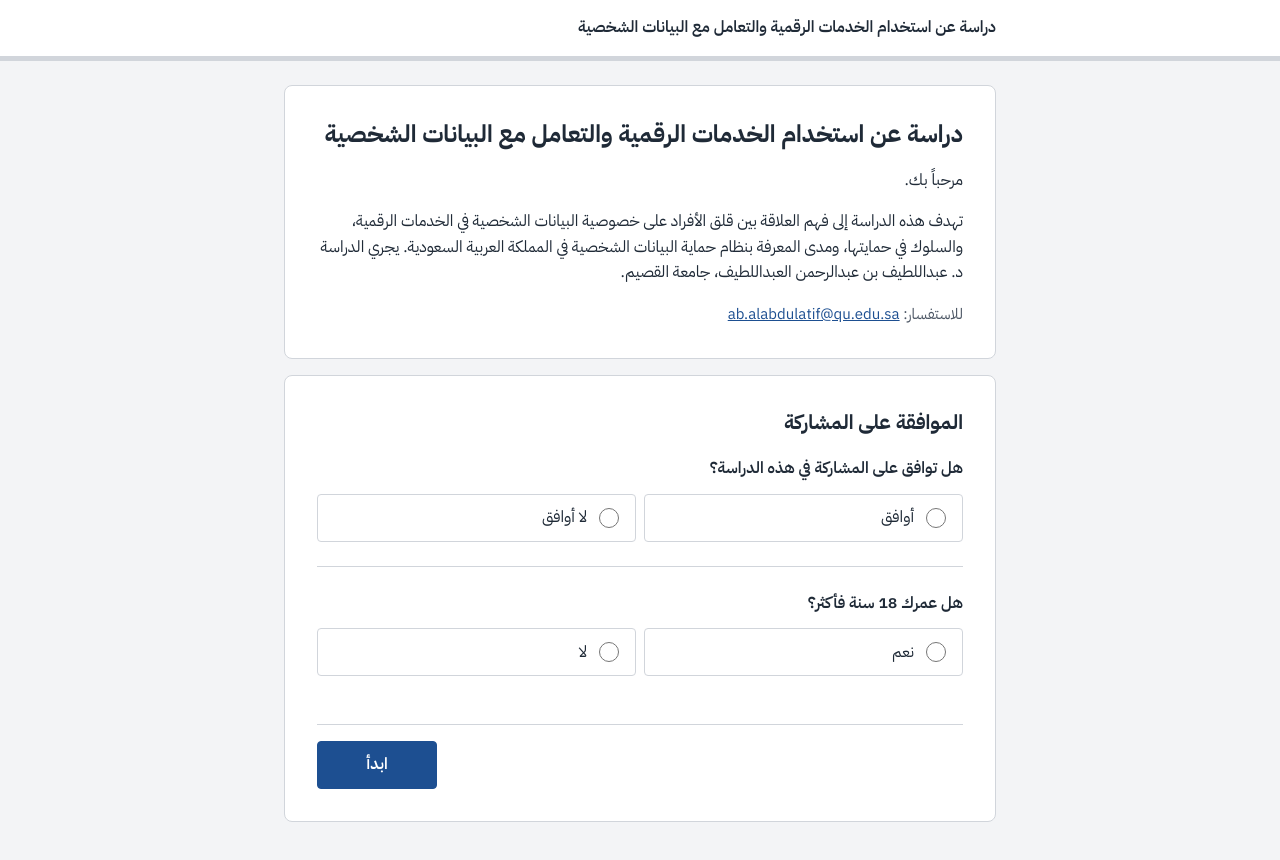
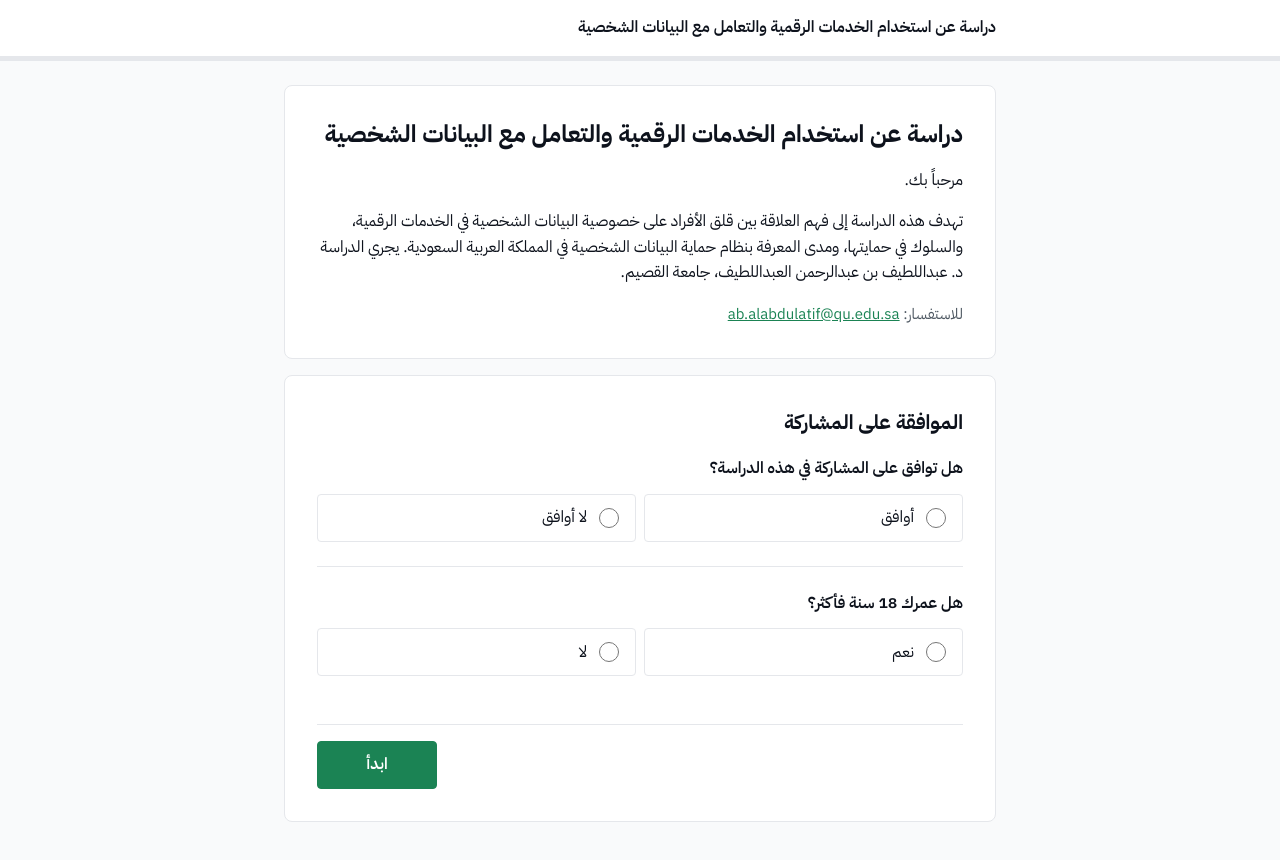
Before and after one commit to AbdulatifAlabdulatif/survey, a plain HTML site: page index.html in a window 1280 px wide. Drawn offline with Linux system fonts and the light colour scheme.

Commit message:
Use Platforms Code color tokens (SA green, neutral scale)
Co-Authored-By: Claude Opus 5.5 <noreply@anthropic.com>
Claude-Session: https://claude.ai/code/session_01UR98wBVf1ohN3f2s46u1aC

```diff
--- a/index.html
+++ b/index.html
@@ -25,17 +25,19 @@
     src: url("fonts/ibm-plex-sans-arabic-latin-700-normal.woff2") format("woff2");
     unicode-range: U+0000-00FF, U+0131, U+0152-0153, U+02BB-02BC, U+02C6, U+02DA, U+02DC, U+2000-206F, U+20AC, U+2122, U+2212, U+FEFF, U+FFFD; }
   :root {
-    --primary: #1d4f91; --primary-hover: #173f74; --primary-tint: #e8eef7; --on-primary: #ffffff;
-    --text: #1f2a37; --text-2: #4b5563; --border: #d1d5db; --border-strong: #9ca3af;
-    --bg: #f3f4f6; --surface: #ffffff; --dialog: #f5f7fb; --error: #b42318; --error-tint: #fef3f2;
+    /* DGA Platforms Code tokens: SA green 600 = primary, neutral (gray) scale, radius 4/8 */
+    --primary: #1b8354; --primary-hover: #166a45; --primary-tint: #f3fcf6; --on-primary: #ffffff;
+    --text: #0d121c; --text-2: #4d5761; --border: #e5e7eb; --border-strong: #9da4ae;
+    --bg: #f9fafb; --surface: #ffffff; --dialog: #f3f4f6; --error: #d92d20; --error-tint: #fef3f2;
     --r-sm: 4px; --r-md: 8px;
     --font: "IBM Plex Sans Arabic", "Segoe UI", Tahoma, sans-serif;
   }
   @media (prefers-color-scheme: dark) {
-    :root { --primary: #8fb3e8; --primary-hover: #b3cbf0; --primary-tint: #1c2a3f; --on-primary: #0d1726;
-            --text: #e5e7eb; --text-2: #a7b0bd; --border: #374151; --border-strong: #6b7280;
-            --bg: #0f141b; --surface: #161d27; --dialog: #1b2431; --error: #f97066; --error-tint: #2a1616; }
+    :root { --primary: #54c08a; --primary-hover: #88d8ad; --primary-tint: #14573a; --on-primary: #0d121c;
+            --text: #f9fafb; --text-2: #d2d6db; --border: #384250; --border-strong: #6c737f;
+            --bg: #111927; --surface: #1f2a37; --dialog: #111927; --error: #f97066; --error-tint: #3b1714; }
   }
+  :root { color-scheme: light dark; }
   * { box-sizing: border-box; }
   html { -webkit-text-size-adjust: 100%; text-size-adjust: 100%; }
   html, body { max-width: 100%; overflow-x: hidden; }
```
